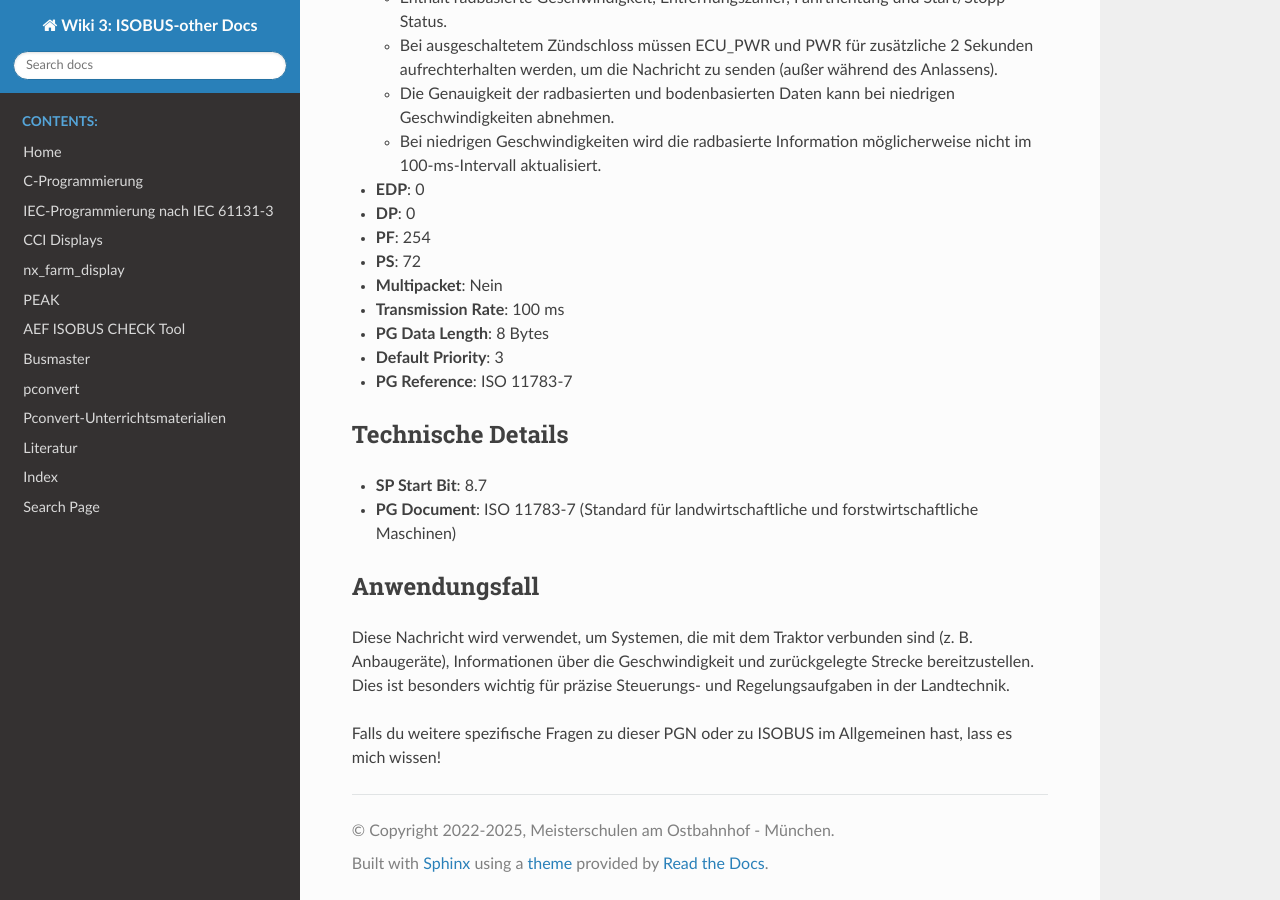
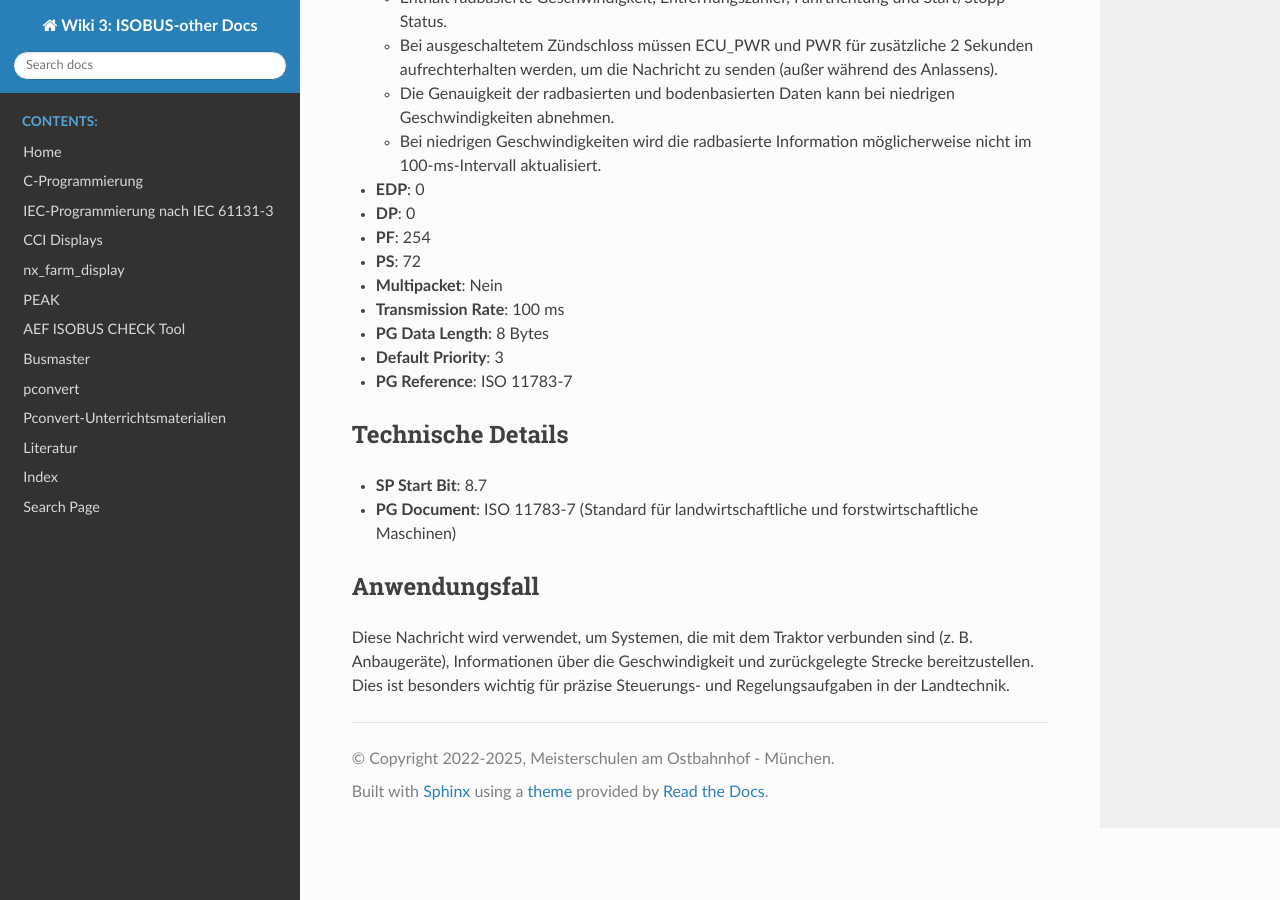
Before and after one commit to Meisterschulen-am-Ostbahnhof-Munchen/ISOBUS-other-docs, a Sphinx documentation site: the page built from docs/PGN/PGN_65096.md, in a window 1280 px wide and 900 px high, scrolled down 518 px. Built offline with Sphinx 7.4.7 and the Read the Docs theme 3.1.0, drawn with Linux system fonts in a browser that asks for light colours.

Commit message:
Update PGN_65096.md

```diff
--- a/docs/PGN/PGN_65096.md
+++ b/docs/PGN/PGN_65096.md
@@ -32,5 +32,3 @@ Hier ist eine Zusammenfassung der wichtigsten Details:
 
 ### **Anwendungsfall**
 Diese Nachricht wird verwendet, um Systemen, die mit dem Traktor verbunden sind (z. B. Anbaugeräte), Informationen über die Geschwindigkeit und zurückgelegte Strecke bereitzustellen. Dies ist besonders wichtig für präzise Steuerungs- und Regelungsaufgaben in der Landtechnik.
-
-Falls du weitere spezifische Fragen zu dieser PGN oder zu ISOBUS im Allgemeinen hast, lass es mich wissen!
```
